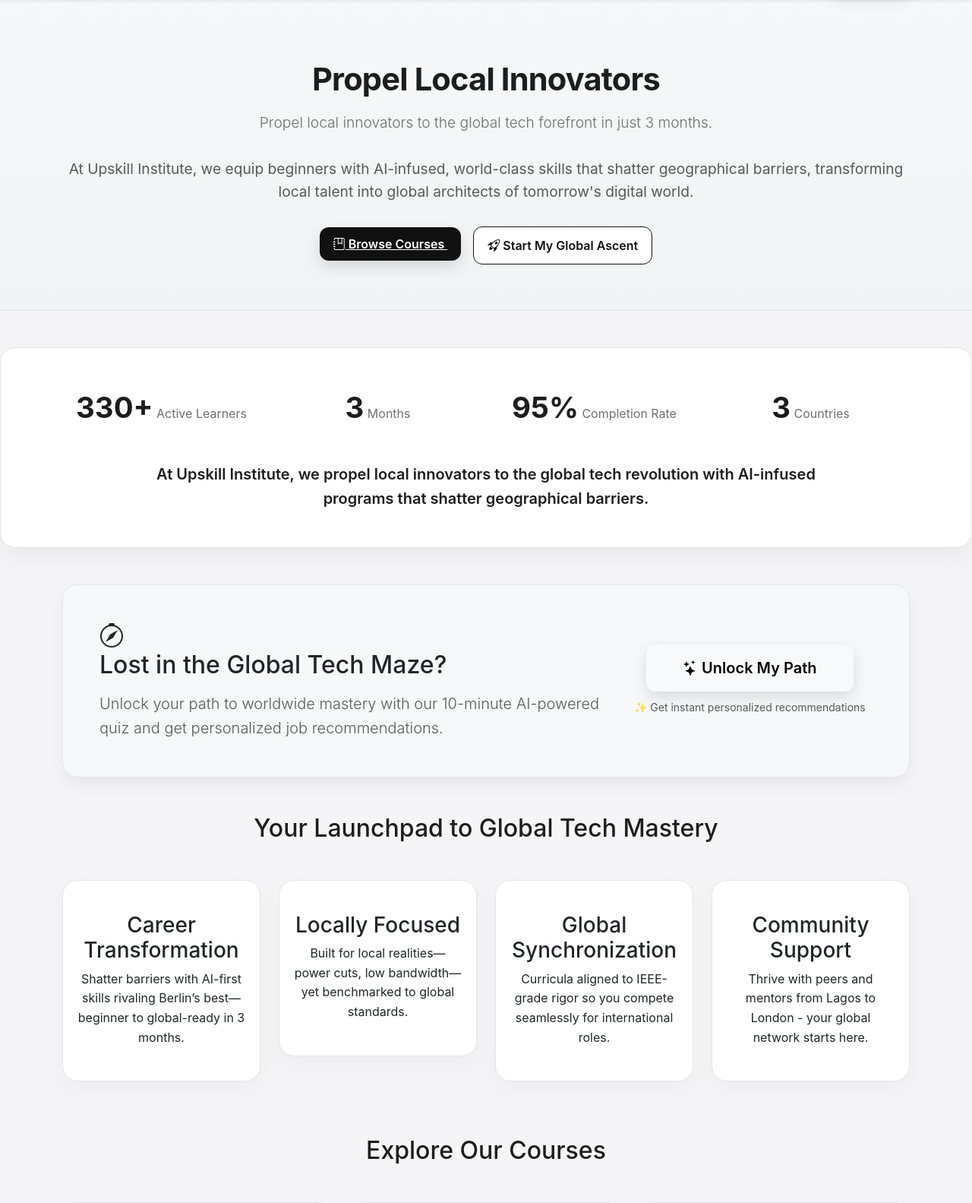
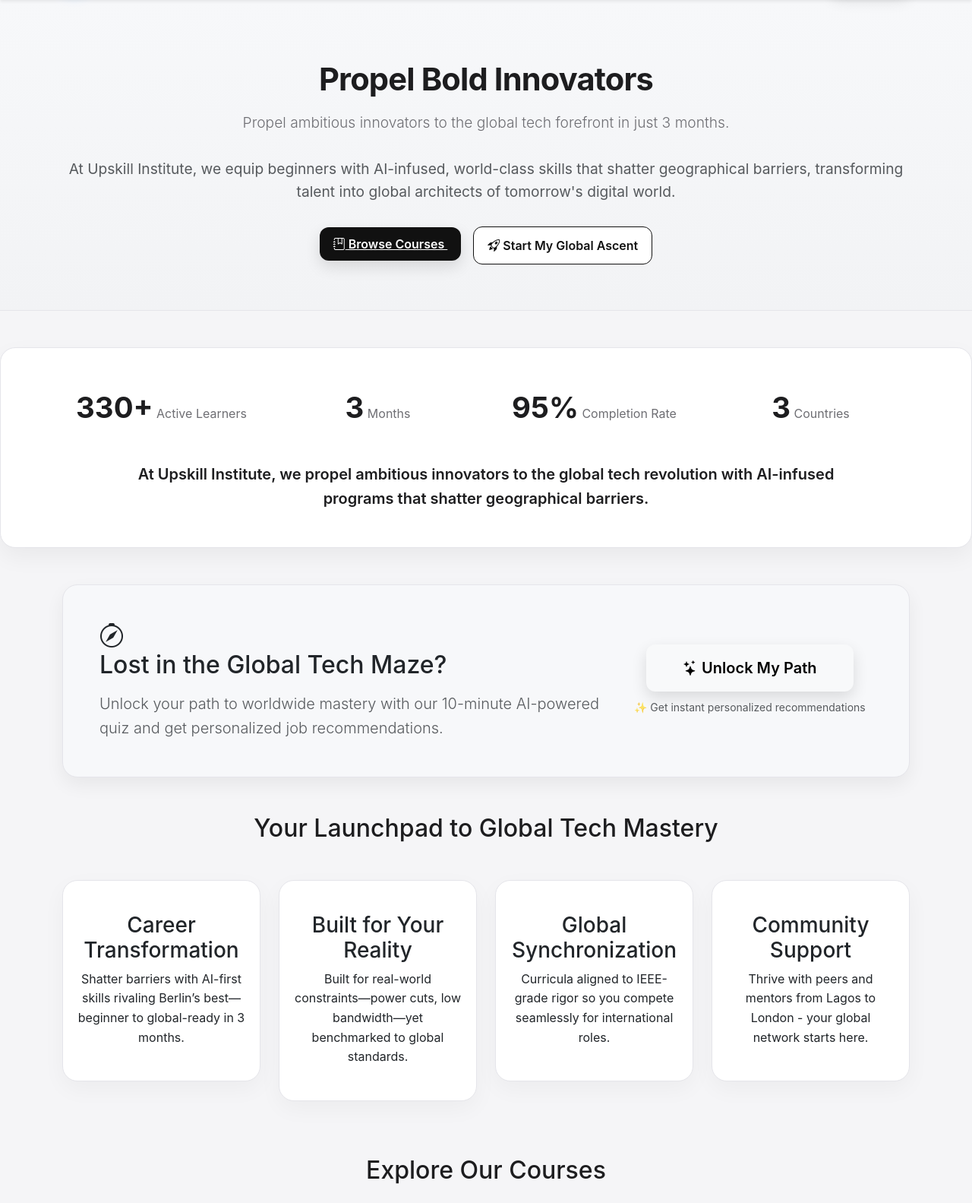
Before and after one commit to ndmx/upscale, a Flask app: page / in a window 1280 px wide. Shown: the part 65-1648 px from the top of the page at 76% size. Run offline with Flask 3, Linux system fonts and the light colour scheme; data comes from the database, SQL or seed files in the repository; some libraries are stand-ins or nearby versions.

Commit message:
Refine wording to avoid overusing local phrasing

```diff
--- a/app.py
+++ b/app.py
@@ -715,7 +715,7 @@
             "Implement data quality checks and governance with AI automation",
             "Build real-time data processing systems for e-commerce and fintech",
             "Create data lakes and warehouses optimized for machine learning",
-            "Handle local challenges: intermittent connectivity and diverse data sources"
+            "Handle real-world challenges: intermittent connectivity and diverse data sources"
         ],
         "prerequisites": [
             "Basic understanding of spreadsheets (Excel/Google Sheets)",
--- a/templates/base.html
+++ b/templates/base.html
@@ -3,7 +3,7 @@
 <head>
     <meta charset="UTF-8">
     <meta name="viewport" content="width=device-width, initial-scale=1.0">
-    <meta name="description" content="{% block meta_description %}Propel local innovators to the global tech forefront with AI-infused programs.{% endblock %}">
+    <meta name="description" content="{% block meta_description %}Propel ambitious innovators to the global tech forefront with AI-infused programs.{% endblock %}">
     <title>{% block title %}Upskill Institute{% endblock %}</title>
     <link href="https://cdn.jsdelivr.net/npm/bootstrap@5.3.0/dist/css/bootstrap.min.css" rel="stylesheet">
     <link rel="stylesheet" href="https://cdn.jsdelivr.net/npm/bootstrap-icons@1.10.5/font/bootstrap-icons.css">
@@ -61,7 +61,7 @@
             <div class="row">
                 <div class="col-md-4 mb-4">
                     <h5>Upskill Institute</h5>
-                    <p>Propelling local innovators to global tech mastery with AI-infused, world-standard programs.</p>
+                    <p>Propelling ambitious innovators to global tech mastery with AI-infused, world-standard programs.</p>
                     <div class="social-icons">
                         <a href="#"><i class="bi bi-twitter"></i></a>
                         <a href="#"><i class="bi bi-linkedin"></i></a>
@@ -81,13 +81,13 @@
                     <h5>Community</h5>
                     <div class="community-stats">
                         <span class="community-number">330+</span>
-                        <p>Local Learners</p>
+                        <p>Community Learners</p>
                     </div>
                 </div>
             </div>
             <hr style="border-color: #495057;">
             <div class="text-center">
-                <p>&copy; 2025 Upskill Institute. Empowering local talent with AI skills.</p>
+                <p>&copy; 2025 Upskill Institute. Empowering talent with AI skills.</p>
             </div>
         </div>
     </footer>
--- a/templates/course_detail.html
+++ b/templates/course_detail.html
@@ -130,7 +130,7 @@
                                 <div class="card-body">
                                     <i class="bi bi-people text-success fa-2x mb-3"></i>
                                     <h5>Community Access</h5>
-                                    <p>Join a network of learners across the region.</p>
+                                    <p>Join a network of learners across Africa.</p>
                                 </div>
                             </div>
                         </div>
@@ -169,7 +169,7 @@
                         <div class="testimonial-img" style="background: linear-gradient(135deg, #667eea 0%, #764ba2 100%);"></div>
                         <div>
                             <div class="testimonial-author">Success Story</div>
-                            <div class="testimonial-location">Across Africa</div>
+                            <div class="testimonial-location">Pan-Africa</div>
                         </div>
                     </div>
                     <p class="testimonial-quote small">"From Lagos coder to Berlin-bound engineer—this course unlocked AI-infused skills that recruiters everywhere noticed."</p>
--- a/templates/courses.html
+++ b/templates/courses.html
@@ -1,12 +1,12 @@
 {% extends 'base.html' %}
 {% block title %}Browse Courses - Upskill Institute{% endblock %}
-{% block meta_description %}Explore AI-infused courses that propel local innovators to global tech mastery in cybersecurity, data engineering, and web development.{% endblock %}
+{% block meta_description %}Explore AI-infused courses that propel ambitious innovators to global tech mastery in cybersecurity, data engineering, and web development.{% endblock %}
 
 {% block content %}
     <div class="container mt-5 mb-5">
         <h1 class="text-center mb-3">Launchpads to Global Tech Mastery</h1>
-        <p class="text-center lead mb-3">AI-infused programs built for local realities—benchmarked to world standards so you compete anywhere.</p>
-        <p class="text-center text-muted mb-5">At Upskill Institute, we propel local innovators to the forefront of the global tech revolution—shattering geographical barriers and crafting architects of tomorrow’s digital world.</p>
+        <p class="text-center lead mb-3">AI-infused programs built for real-world constraints—benchmarked to world standards so you compete anywhere.</p>
+        <p class="text-center text-muted mb-5">At Upskill Institute, we propel ambitious innovators to the forefront of the global tech revolution—shattering geographical barriers and crafting architects of tomorrow’s digital world.</p>
 
         <!-- Search Bar -->
         <div class="search-bar">
--- a/templates/index.html
+++ b/templates/index.html
@@ -1,14 +1,14 @@
 {% extends 'base.html' %}
 {% block title %}Home - Upskill Institute{% endblock %}
-{% block meta_description %}Propel local innovators to the global tech forefront with AI-infused programs that shatter geographical barriers.{% endblock %}
+{% block meta_description %}Propel ambitious innovators to the global tech forefront with AI-infused programs that shatter geographical barriers.{% endblock %}
 
 {% block content %}
     <!-- Hero Section -->
     <div class="hero">
         <div class="container">
-            <h1>Propel Local Innovators</h1>
-            <p class="lead">Propel local innovators to the global tech forefront in just 3 months.</p>
-            <p class="text-muted">At Upskill Institute, we equip beginners with AI-infused, world-class skills that shatter geographical barriers, transforming local talent into global architects of tomorrow's digital world.</p>
+            <h1>Propel Bold Innovators</h1>
+            <p class="lead">Propel ambitious innovators to the global tech forefront in just 3 months.</p>
+            <p class="text-muted">At Upskill Institute, we equip beginners with AI-infused, world-class skills that shatter geographical barriers, transforming talent into global architects of tomorrow's digital world.</p>
             <div class="mt-4">
                 <a href="{{ url_for('courses') }}" class="cta-btn apple-primary me-3">
                     <i class="bi bi-journal-bookmark"></i> Browse Courses
@@ -43,7 +43,7 @@
             </div>
             <div class="row justify-content-center mt-3">
                 <div class="col-lg-10 text-center">
-                    <p class="lead mb-0 fw-semibold">At Upskill Institute, we propel local innovators to the global tech revolution with AI-infused programs that shatter geographical barriers.</p>
+                    <p class="lead mb-0 fw-semibold">At Upskill Institute, we propel ambitious innovators to the global tech revolution with AI-infused programs that shatter geographical barriers.</p>
                 </div>
             </div>
         </div>
@@ -85,8 +85,8 @@
                 <div class="col-md-3 mb-4">
                     <div class="card benefit-card">
                         <div class="benefit-icon"><i class="fas fa-globe-africa"></i></div>
-                        <h3>Locally Focused</h3>
-                        <p>Built for local realities—power cuts, low bandwidth—yet benchmarked to global standards.</p>
+                        <h3>Built for Your Reality</h3>
+                        <p>Built for real-world constraints—power cuts, low bandwidth—yet benchmarked to global standards.</p>
                     </div>
                 </div>
                 <div class="col-md-3 mb-4">
@@ -174,7 +174,7 @@
     <!-- Testimonials Section (moved below final CTA) -->
     <div class="testimonials-section my-5">
         <div class="container">
-            <h2 class="text-center mb-5">From Our Region to the World Stage</h2>
+            <h2 class="text-center mb-5">From Here to the World Stage</h2>
             <div class="row">
                 <div class="col-md-4 mb-4">
                     <div class="testimonial">
--- a/templates/questionnaire_results.html
+++ b/templates/questionnaire_results.html
@@ -73,7 +73,7 @@
     <div class="card mb-5 bg-light">
         <div class="card-body p-5">
             <h3 class="text-center mb-4"><i class="bi bi-building"></i> Companies Hiring for These Roles</h3>
-            <p class="text-center text-muted mb-4">Local companies actively seeking professionals with these skills:</p>
+            <p class="text-center text-muted mb-4">Companies here actively seeking professionals with these skills:</p>
             <div class="row justify-content-center">
                 {% for company in companies %}
                 <div class="col-md-3 col-6 mb-3 text-center">
```
Also changed, not shown: README.md.
